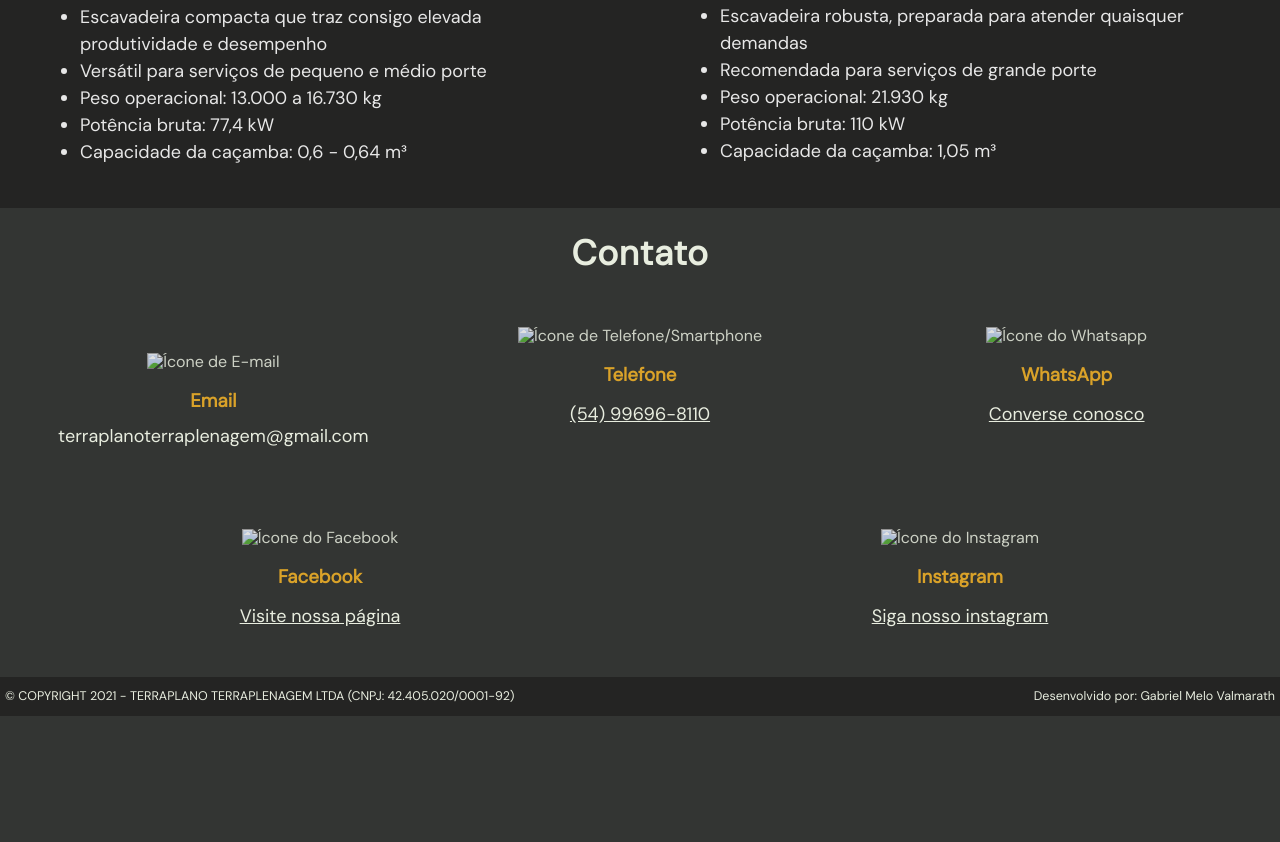
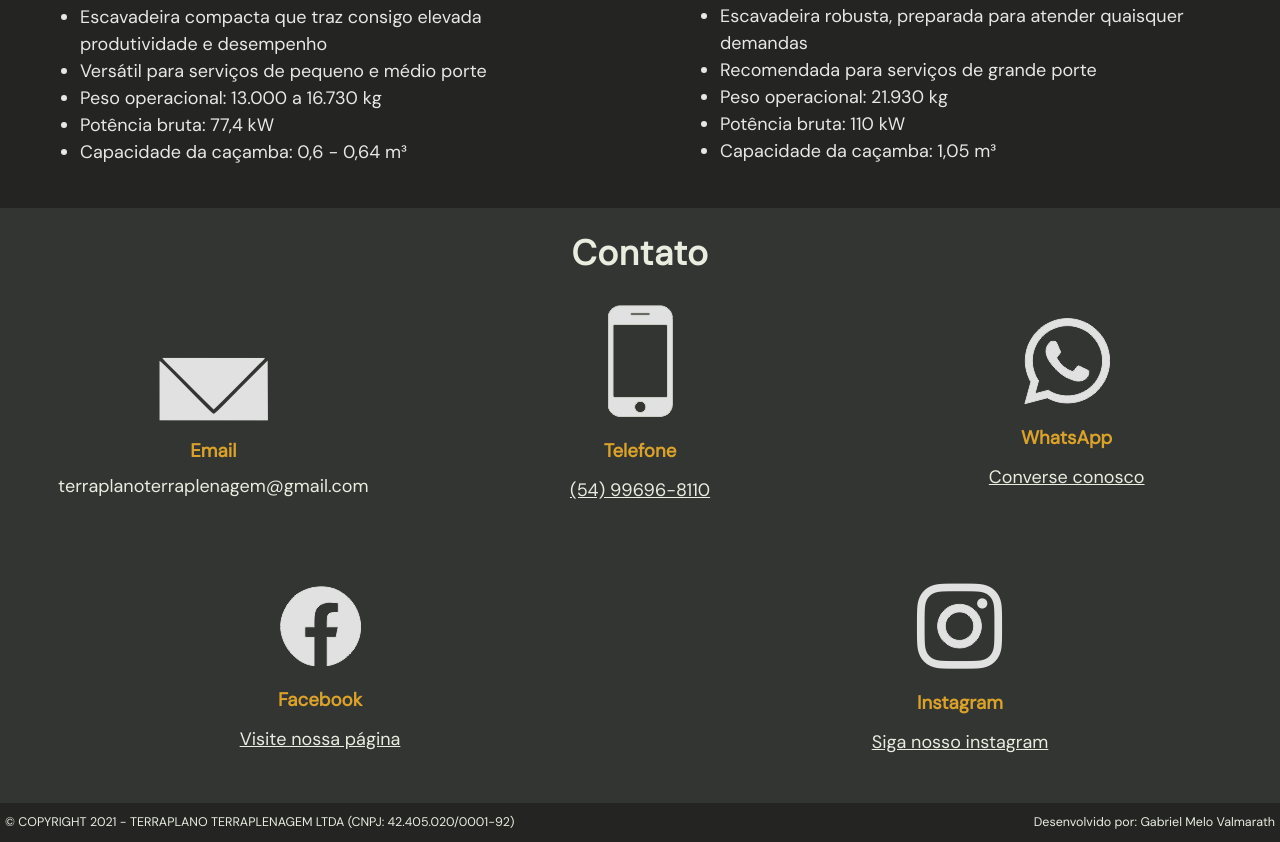
Before and after one commit to valmarath/terraplano-terraplenagem, a plain HTML site: page index.html in a window 1280 px wide. Shown: the part 1716-2558 px from the top of the page. Before the commit the page ends 2432 px from the top, so only its background shows below. Drawn offline with Linux system fonts and the light colour scheme.

Commit message:
Ajustado src index.html

```diff
--- a/index.html
+++ b/index.html
@@ -92,7 +92,7 @@
         <h2>Serviços</h2>
         <div class="services">
             <div class="urban">
-                <img alt="Ilustração de serviços urbanos" src="../terraplano/assets/images/urban2.png" />
+                <img alt="Ilustração de serviços urbanos" src="assets/images/urban2.png" />
                 <h3>Urbanos</h3>
                 <p>Serviços gerais de terraplenagem (comercial, urbana e industrial),
                     como limpeza de aterros para construção, abertura de valas, escavação e nivelamento de terrenos, entre outros.</p>
@@ -104,7 +104,7 @@
                     limpeza e nivelamento de campos, bem como na pavimentação de estradas e acessos.</p>
             </div>
             <div class="others">
-                <img alt="Ilustração de outros serviços"  src="../terraplano/assets/images/doubts2.png" />
+                <img alt="Ilustração de outros serviços"  src="assets/images/doubts2.png" />
                 <h3>Dúvidas?</h3>
                 <p>Não encontrou o serviço que buscava em nossa descrição, tem algum
                     questionamento e gostaria de conversar com a gente?
@@ -147,34 +147,34 @@
         <h2>Contato</h2>
         <div class="contact">
             <div class="contact_item_mail">
-                <img alt="Ícone de E-mail" src="../terraplano/assets/images/email1.png" />
+                <img alt="Ícone de E-mail" src="assets/images/email1.png" />
                 <h3>Email</h3>
                 <p>terraplanoterraplenagem@gmail.com</p>
             </div>
             <div class="contact_item">
                 <a href="tel:01554996968110">
-                    <img alt="Ícone de Telefone/Smartphone" src="../terraplano/assets/images/phone1.png" />
+                    <img alt="Ícone de Telefone/Smartphone" src="assets/images/phone1.png" />
                     <h3>Telefone</h3>
                     <p>(54) 99696-8110</p>
                 </a>
             </div>
             <div class="contact_item">
                 <a href="https://api.whatsapp.com/message/QGQA3Z7PCLB6C1" target="_blank">
-                    <img alt="Ícone do Whatsapp" src="../terraplano/assets/images/whats1.png" />
+                    <img alt="Ícone do Whatsapp" src="assets/images/whats1.png" />
                     <h3>WhatsApp</h3>
                     <p>Converse conosco</p>
                 </a>
             </div>
             <div class="contact_item">
                 <a href="https://www.facebook.com/terraplanoterraplenagem/" target="_blank">
-                    <img alt="Ícone do Facebook" src="../terraplano/assets/images/facebook1.png" />
+                    <img alt="Ícone do Facebook" src="assets/images/facebook1.png" />
                     <h3>Facebook</h3>
                     <p>Visite nossa página</p>
                 </a>
             </div>
             <div class="contact_item">
                 <a href="https://www.instagram.com/terraplanoterraplenagem/" target="_blank">
-                    <img alt="Ícone do Instagram" src="../terraplano/assets/images/instagram1.png" />
+                    <img alt="Ícone do Instagram" src="assets/images/instagram1.png" />
                     <h3>Instagram</h3>
                     <p>Siga nosso instagram</p>
                 </a>
```
